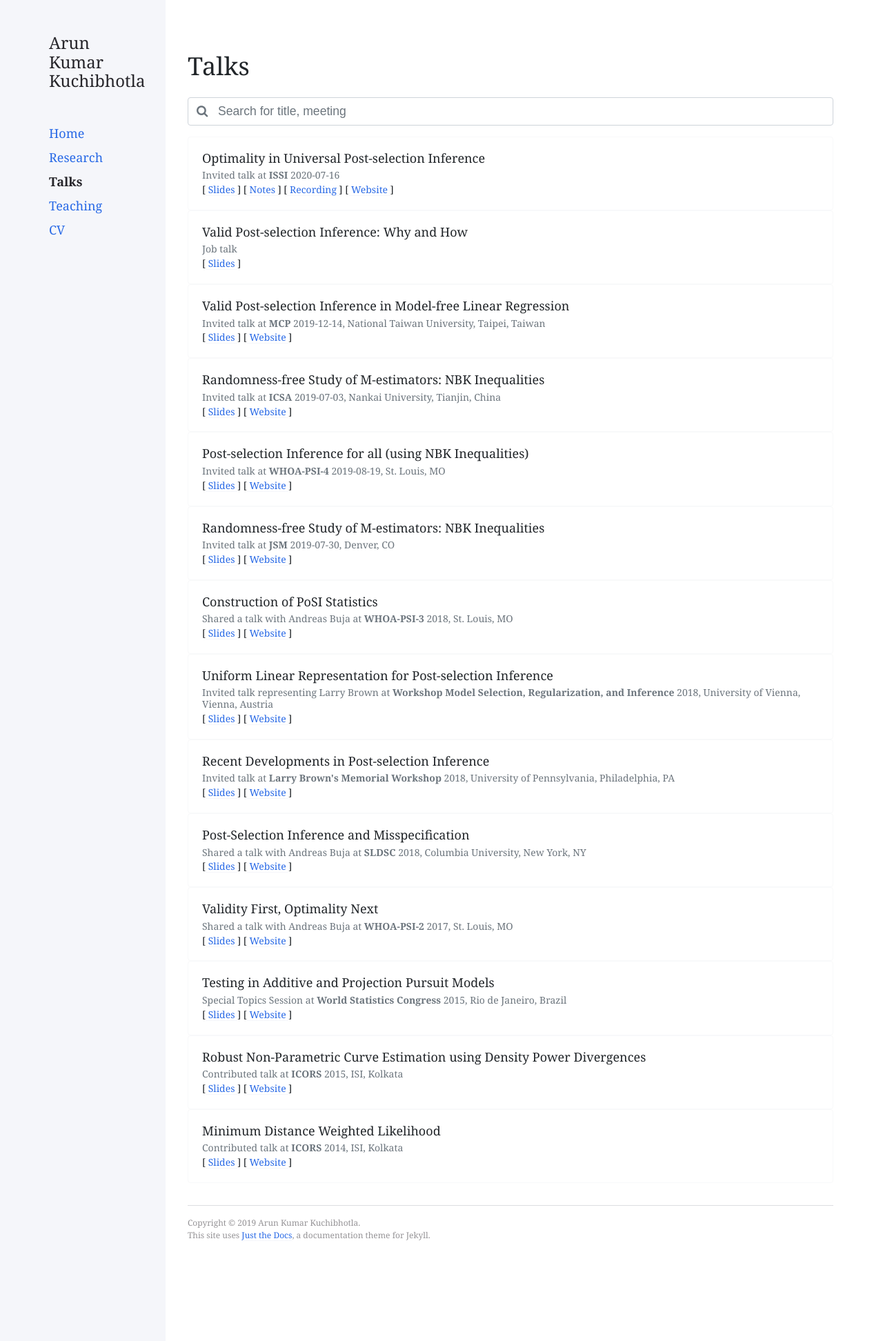
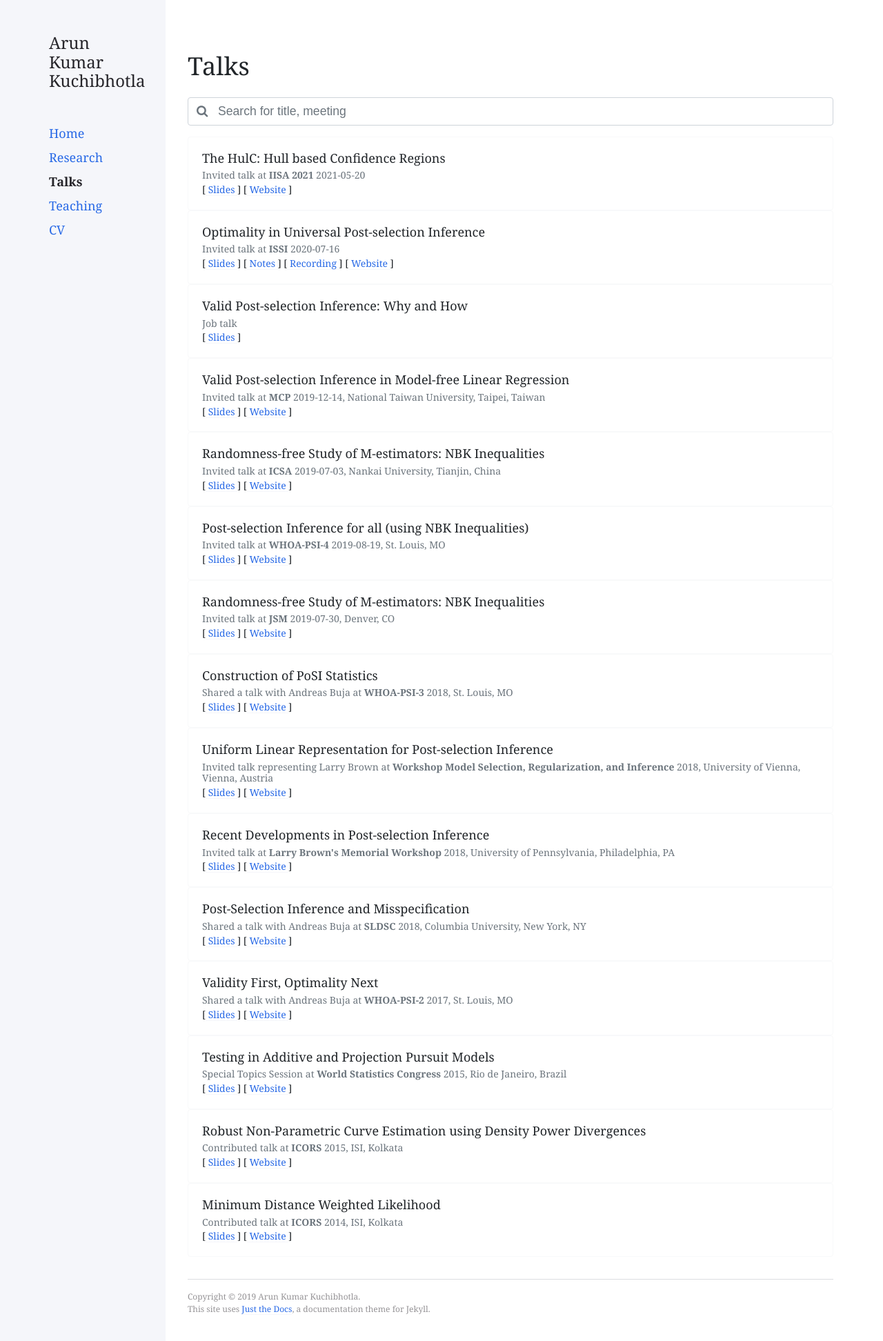
Before and after one commit to Arun-Kuchibhotla/Arun-Kuchibhotla.github.io, a Jekyll site: the page built from docs/talk.md, in a window 1280 px wide. Shown: the top 1944 px of the page at 69% size. Built offline with Jekyll 4.4.1, drawn with Linux system fonts in a browser that asks for light colours; nearby versions of some CDN libraries.

Commit message:
add IISA 2021 talk HulC

```diff
--- a/_data/talk.json
+++ b/_data/talk.json
@@ -1,4 +1,13 @@
 [	{
+		"id": 15,
+		"title": "The HulC: Hull based Confidence Regions",
+		"meeting": "IISA 2021",
+		"type": "Invited talk",
+		"time": 2021-05-20,
+		"pdf_link": "The_HulC_IISA_2021.pdf",
+		"url": "https://www.intindstat.org/summerConference2021/scprogCommittee"
+	},
+	{
 		"id": 14,
 		"title": "Optimality in Universal Post-selection Inference ",
 		"meeting": "ISSI",
```
Also changed, not shown: 1 other file.
